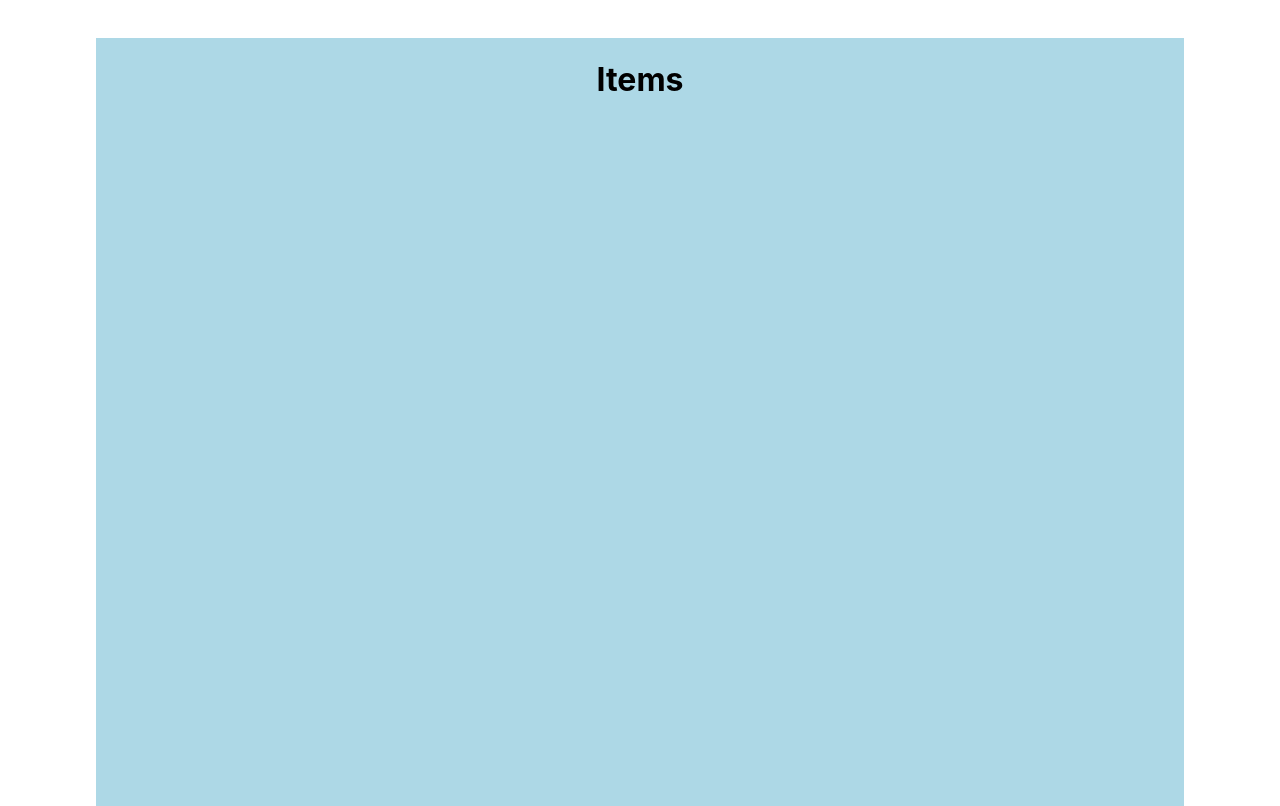
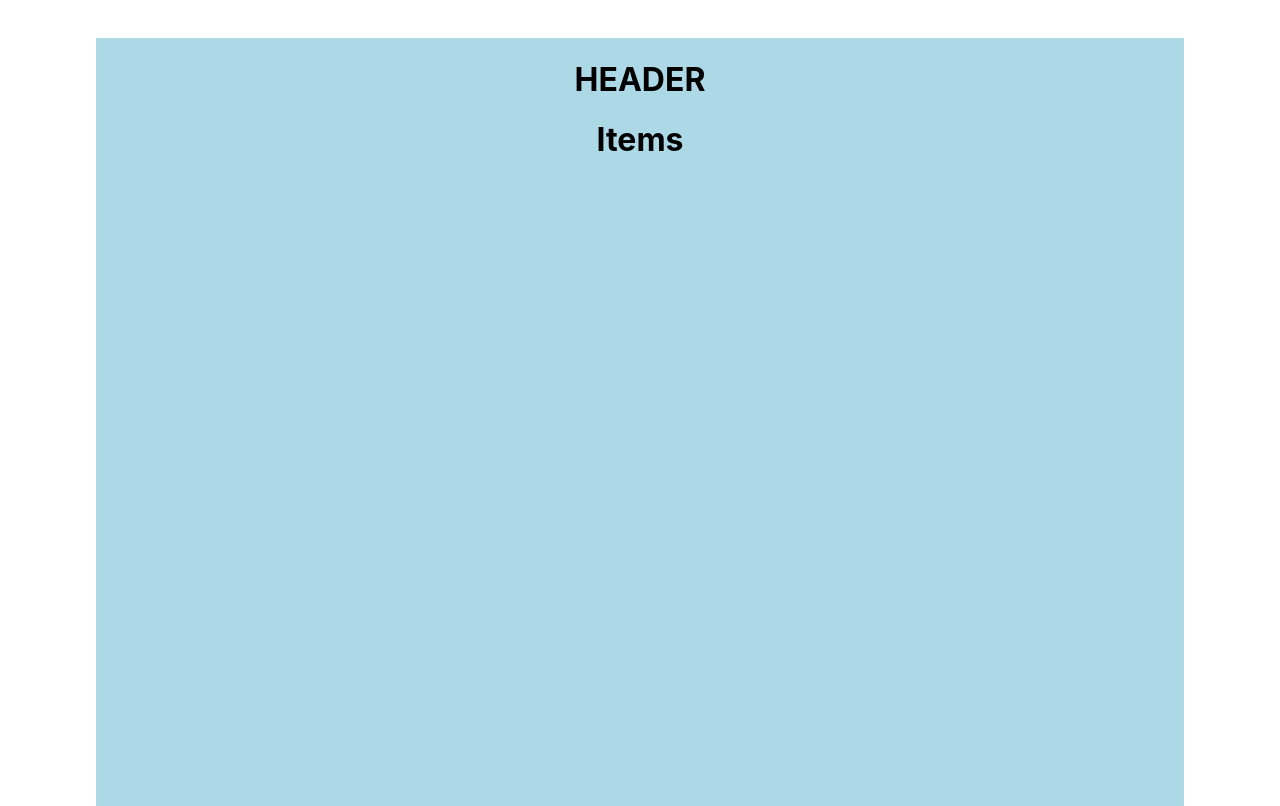
Before and after one commit to futuro-camp/education-group-one, a React (Create React App) app in the folder reactproducts/: page /items in a window 1280 px wide. Built offline with nearby package versions, Linux system fonts and the light colour scheme; the HTML template or start-up script is replaced by a standard one.

Commit message:
Reworking routing

```diff
--- a/reactproducts/src/App.js
+++ b/reactproducts/src/App.js
@@ -2,13 +2,15 @@ import React from "react";
 import { BrowserRouter as Router, Route, Switch } from 'react-router-dom';
 import "./App.css";
 import {WrongPage, Wrapper} from "./wrapper.jsx";
-import Login from "./login.jsx";
-import Items from "./items.jsx";
-import ItemsId from "./itemsId.jsx";
+// import Login from "./login.jsx";
+// import Items from "./items.jsx";
+// import ItemsId from "./itemsId.jsx";
 
 function App() {
   return (
     <div className="App">
+      <Wrapper />
+
       {/* <Router>
         <Switch>
           <Route exact path ="/" component={Login}/>
@@ -21,7 +23,6 @@ function App() {
           <Route component={WrongPage}/>
         </Switch>
       </Router> */}
-      <Wrapper />
     </div>
   );
 }
--- a/reactproducts/src/wrapper.jsx
+++ b/reactproducts/src/wrapper.jsx
@@ -13,9 +13,16 @@ export const Wrapper = ()=> {
             <Router>
                 <Switch>
                     <Route exact path ="/" component={Login}/>
+                    <Route component={({}) =>
+                        <div>
+                            <h1>HEADER</h1>
+                            <Switch>
                                 <Route exact path ="/items" component={Items}/>
                                 <Route exact path ="/items/id" component={ItemsId}/>
                                 <Route component={WrongPage}/>
+                            </Switch>
+                        </div>
+                    }/>
                 </Switch>
             </Router>
             {/* <Login /> */}
```
Lines whose indentation alone changed are shown as unchanged.
